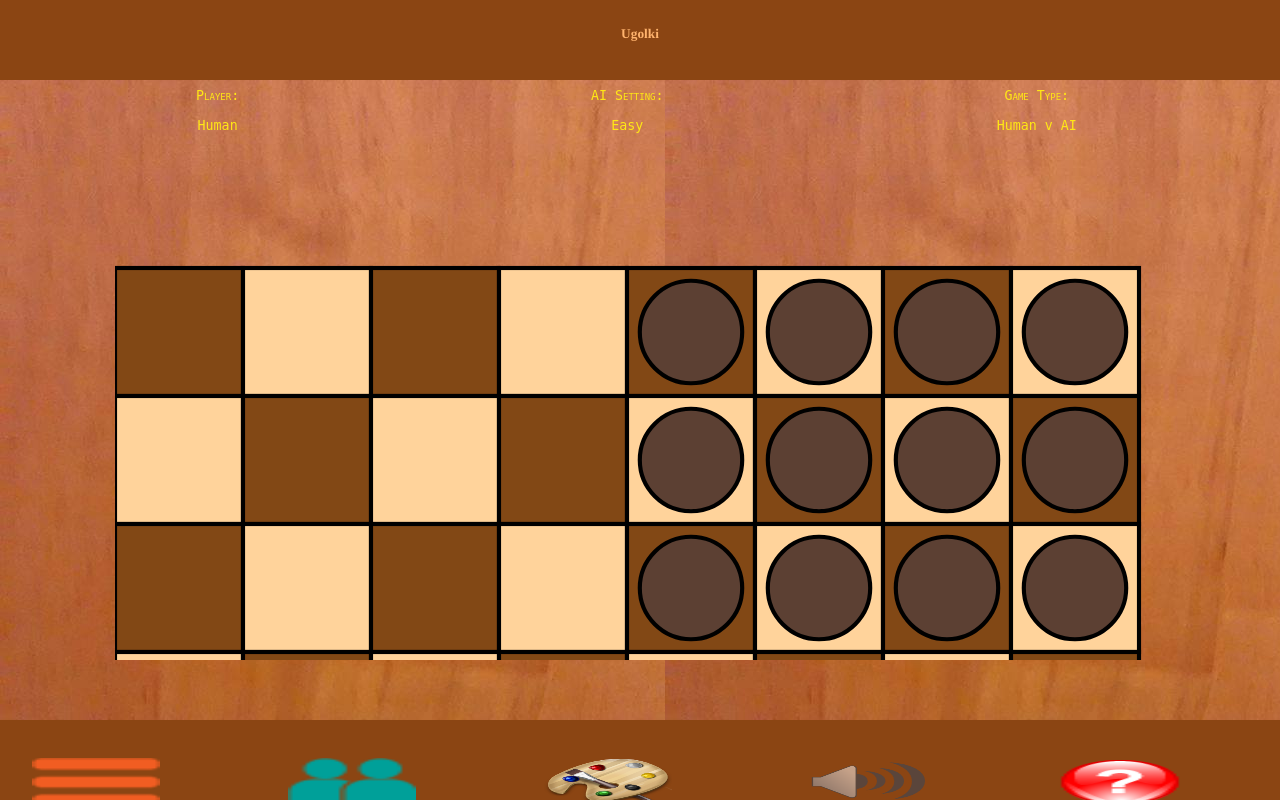
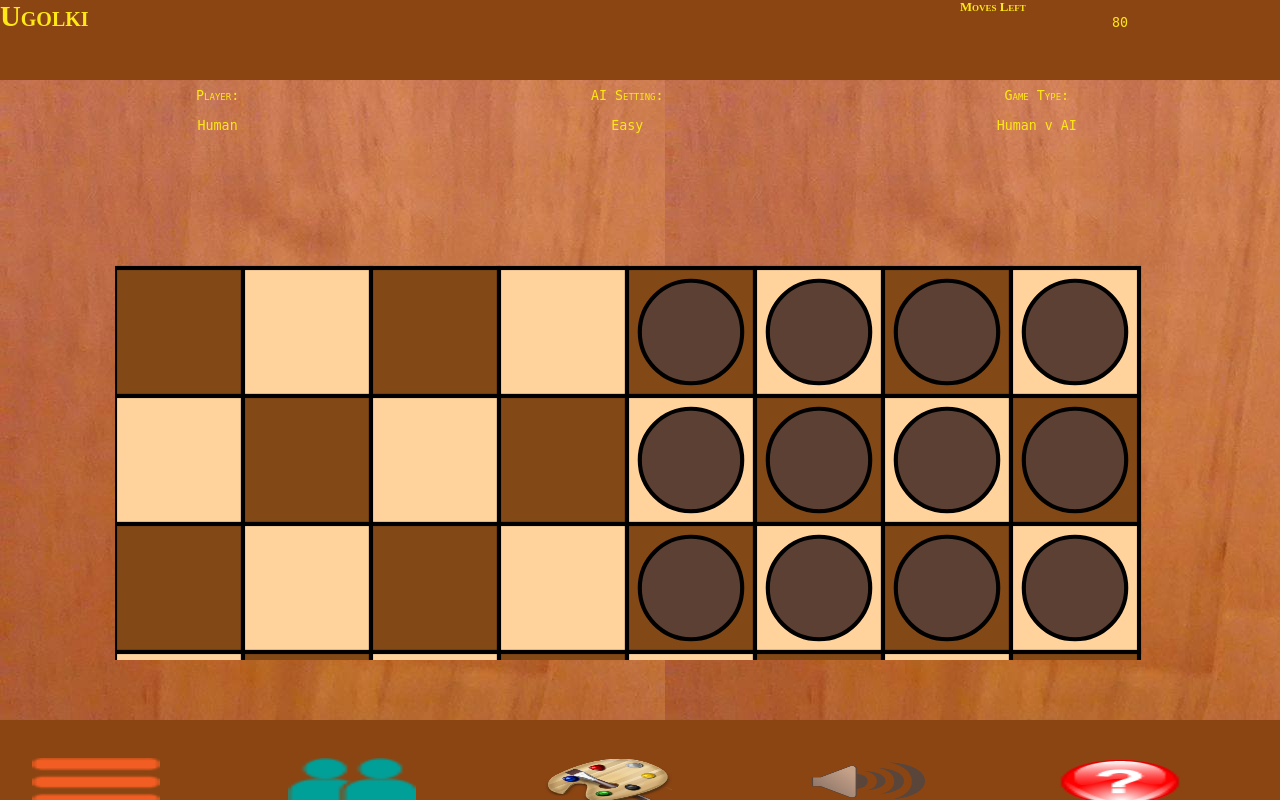
Before and after one commit to chrism3/Ugolki, a PHP site: page /ugolki_board.html in a window 1280 px wide. Run offline with PHP 8.4, Linux system fonts and the light colour scheme.

Commit message:
screen now shows how many moves the user has left

```diff
--- a/TestController.js
+++ b/TestController.js
@@ -505,6 +505,8 @@ function testController(){
             test_view.closeSettings();
             test_model.resetTurnCount();
             test_model.clearPiecesInGoalList();
+            console.log("why isnt this happnening");
+            test_view.resetMovesLeft();
             if(test_model.hasPlayerWon() !== "no winner"){
                 test_view.newGame();
             }
@@ -1030,7 +1032,7 @@ function testController(){
             }
 
             var turn_count = test_model.getTurnCount();
-            if(turn_count > 79){
+            if(turn_count > 78){
                 var winner = test_model.findWinnerAfterStalemate();
                 console.log(winner);
                 var game_winner;
@@ -1050,6 +1052,7 @@ function testController(){
             }
             else{
                 test_model.incrementTurnCount();
+                test_view.decrementMovesLeft();
             }
         };
     };
--- a/TestModel.js
+++ b/TestModel.js
@@ -688,7 +688,7 @@ function testModel() {
         AI_1.setAIColour("white");
         AI_1.setTargetForWhiteAIPlayer();
         var AI_player_1 = new simpleAI2();
-        var AI_player_2 = new mediumAI2();
+        var AI_player_2 = new mediumAI3();
         var whose_turn = 1;
         var count = 0;
 
@@ -705,7 +705,7 @@ function testModel() {
             }
             else{
                 current_AI_player = AI_player_2;
-                current_AI_player.mediumAI(test_board, model, AI_2);
+                current_AI_player.mediumAI3(test_board, model, AI_2);
             }
             if(whose_turn === 1){
                 whose_turn = 2;
--- a/TestView.js
+++ b/TestView.js
@@ -1219,4 +1219,12 @@ function testView(){
     this.getScreenToDisplay = function(){
         return screen;
     };
+    this.decrementMovesLeft = function(){
+        var moves = document.getElementById("moves_left").value;
+        moves--;
+        document.getElementById("moves_left").value = moves;
+    };
+    this.resetMovesLeft = function(){
+        document.getElementById("moves_left").value = 80;
+    };
 }
--- a/ugolki_board.html
+++ b/ugolki_board.html
@@ -17,7 +17,13 @@
     <main id ="main">
 
         <div id ="top">
-            <textarea id ="heading" readonly> Ugolki </textarea>
+             Ugolki
+
+
+             <div id ="move_count">
+                 Moves Left
+                 <textarea id ="moves_left" readonly>80</textarea>
+             </div>
 <!--            don't think this text area will be needed now.
             <textarea id ="player_name" readonly></textarea>-->
         </div>
--- a/ugolki_style.css
+++ b/ugolki_style.css
@@ -49,7 +49,29 @@ button{
     height: 10%;
     width: 100%;
     background: rgb(139, 69, 19);
+    font-variant: small-caps;
+    font-size: 1.8rem;
+    font-weight: bold;
+    color: #ffe815;
 }
+#move_count{
+    //text-align: center;
+    width: 25%;
+    float:right;
+    //padding-right: 2.5%;
+    font-size: 0.8rem;
+}
+
+#moves_left{
+    background: transparent;
+    resize: none;
+    color: #ffe815;
+    outline:none;
+    text-align: center;
+    //padding-left: 15%;
+    width: 100%;
+}
+
 
 #test_board{
     top: 0%;
@@ -158,7 +180,7 @@ button{
     font-stretch: ultra-expanded;
     font-weight: bold;
     font-variant: small-caps;
-    font-size: 1.5rem;
+    //font-size: 1.5rem;
 }
 
 #help_body{
@@ -221,6 +243,7 @@ button{
     height: 20%;
     font-weight: bolder;
     outline: none;
+    font-size: 1.5rem;
 }
 .results{
     text-align: center;
```
